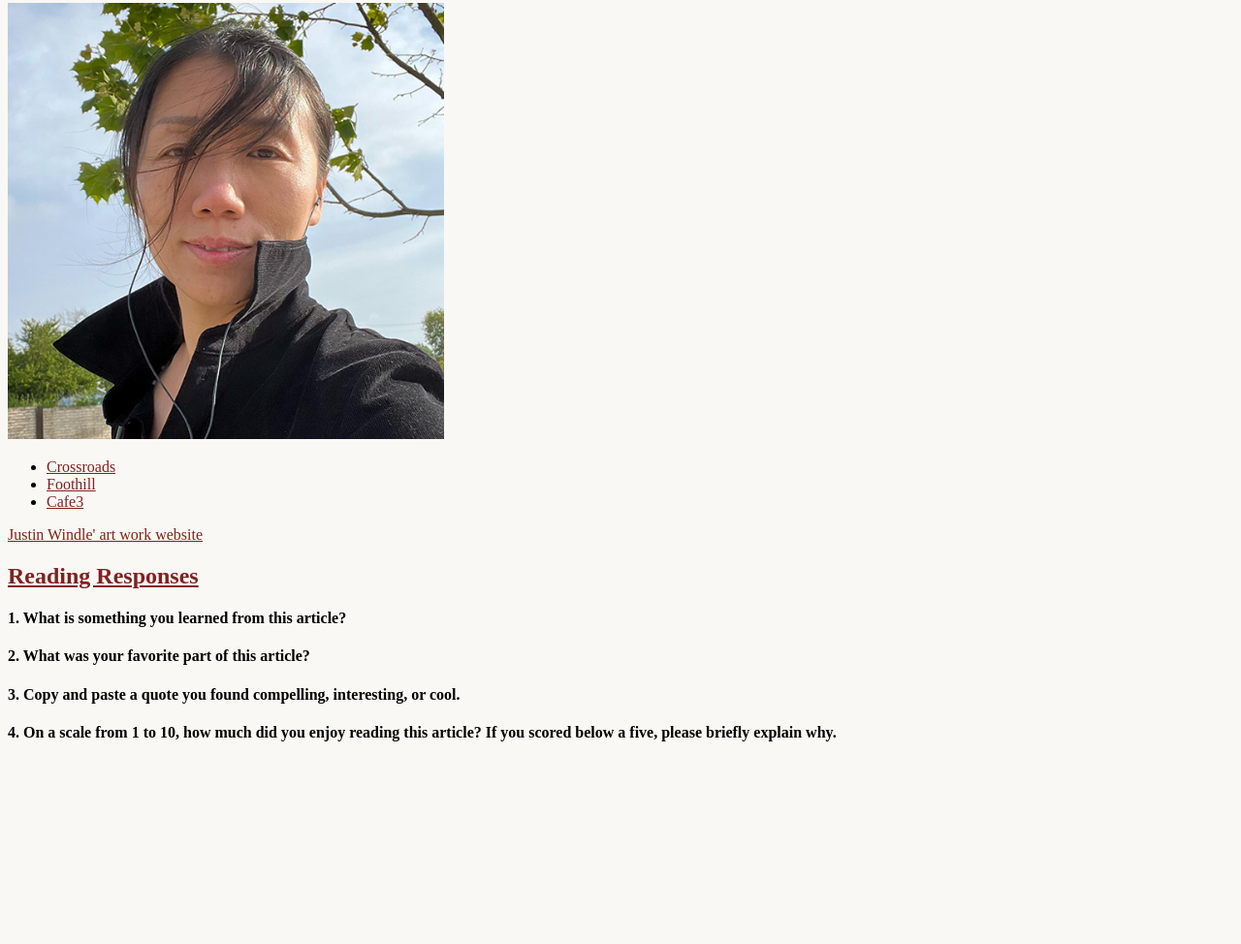
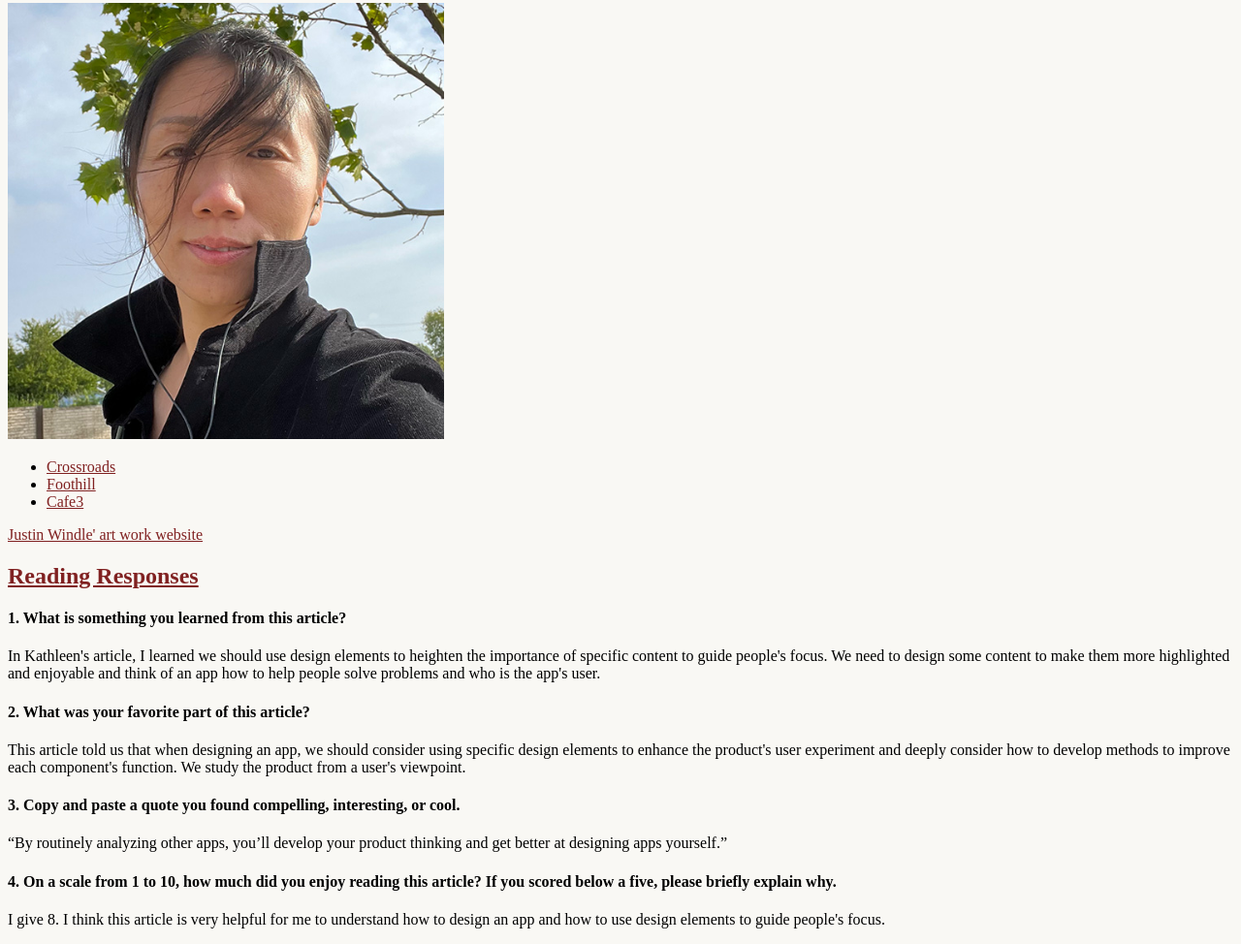
Before and after one commit to weijiexi/weijiexi.github.io, a plain HTML site: page homeworks/hw1/index.html in a window 1280 px wide. Shown: the part 150-1124 px from the top of the page at 97% size. Before the commit the page ends 936 px from the top, so only its background shows below. Drawn offline with Linux system fonts and the light colour scheme.

Commit message:
finished hw1

```diff
--- a/homeworks/hw1/index.html
+++ b/homeworks/hw1/index.html
@@ -34,20 +34,16 @@
                     <h2><a href="https://uxdesign.cc/how-to-develop-an-eye-for-design-c5a4c64bb26c">Reading Responses</a></li></h2>
 
                     <h4>1. What is something you learned from this article?</h4>
-                    <p>
-
+                    <p>In Kathleen's article, I learned we should use design elements to heighten the importance of specific content to guide people's focus. We need to design some content to make them more highlighted and enjoyable and think of an app how to help people solve problems and who is the app's user.
                     </p>
                     <h4>2. What was your favorite part of this article?</h4>
-                    <p>
-
+                    <p> This article told us that when designing an app, we should consider using specific design elements to enhance the product's user experiment and deeply consider how to develop methods to improve each component's function. We study the product from a user's viewpoint.
                     </p>
                     <h4>3. Copy and paste a quote you found compelling, interesting, or cool.</h4>
-                    <p>
-
+                    <p>  “By routinely analyzing other apps, you’ll develop your product thinking and get better at designing apps yourself.”
                     </p>
                     <h4>4. On a scale from 1 to 10, how much did you enjoy reading this article? If you scored below a five, please briefly explain why.</h4>
-                    <p>
-
+                    <p>  I give 8. I think this article is very helpful for me to understand how to design an app and how to use design elements to guide people's focus.
                     </p>
                 </div>
         </div>
```
Also changed, not shown: 2 other files.
